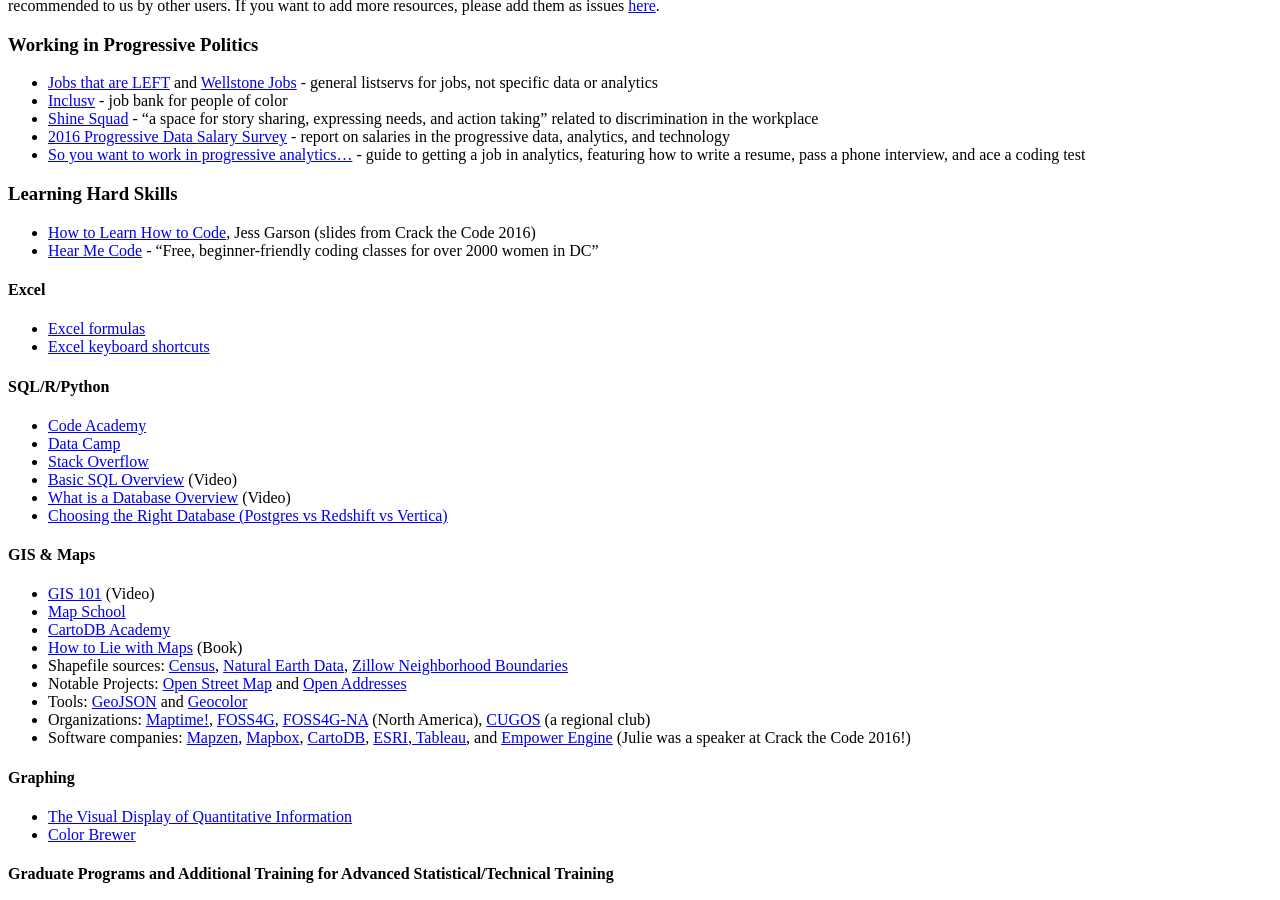
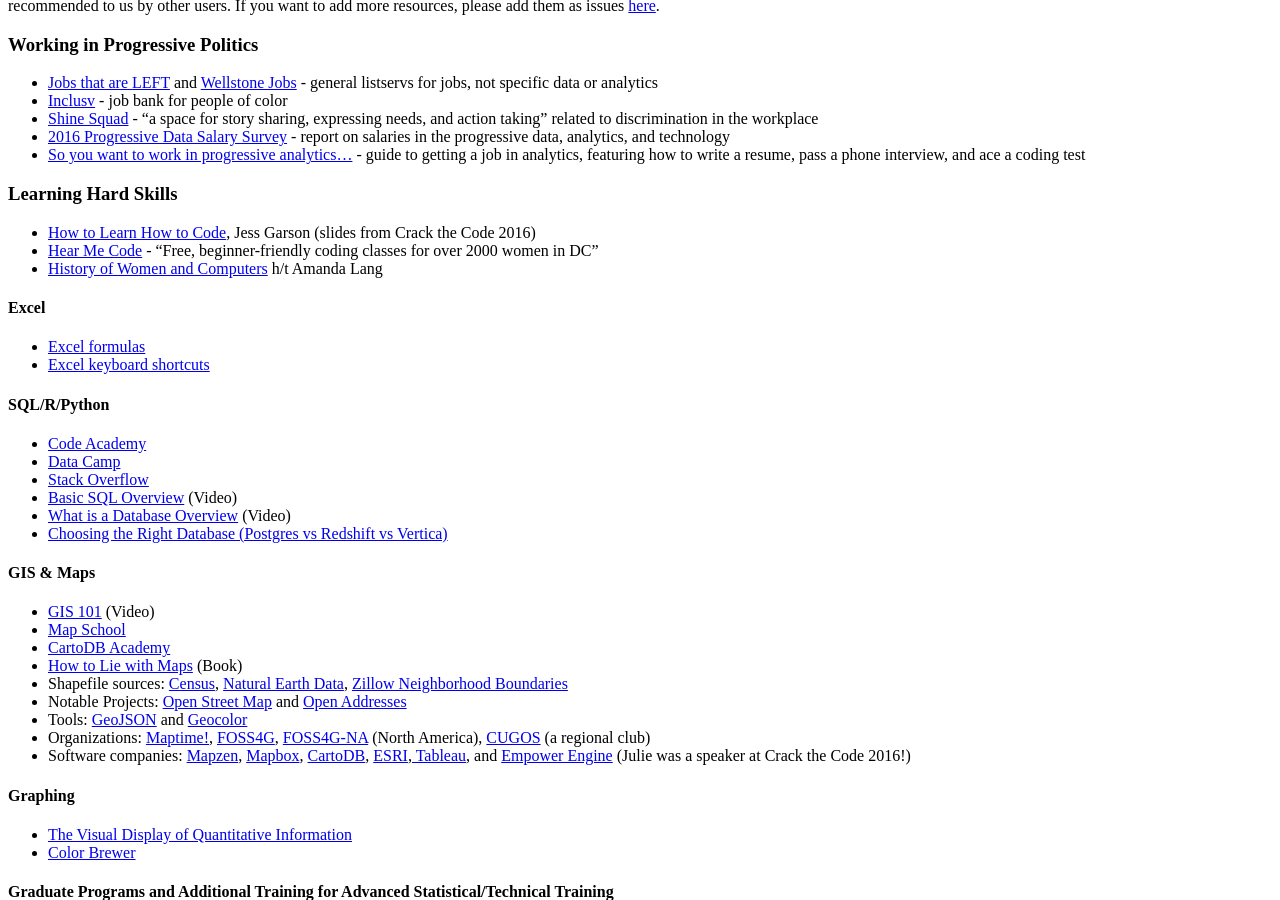
Before and after one commit to anniejw6/crackthecode_site, a Jekyll site: the page built from resources.md, in a window 1280 px wide and 900 px high, scrolled down 394 px. Built offline with Jekyll 4.4.1, drawn with Linux system fonts in a browser that asks for light colours; Markdown is read by kramdown in place of the engine named in the settings.

Commit message:
add history of women and computing

```diff
--- a/resources.md
+++ b/resources.md
@@ -21,6 +21,7 @@
 
 * [How to Learn How to Code](https://github.com/JessicaGarson/Crack-the-Code-Talk), Jess Garson (slides from Crack the Code 2016)
 * [Hear Me Code](http://hearmecode.com/) - "Free, beginner-friendly coding classes for over 2000 women in DC"
+* [History of Women and Computers](https://www.certstaff.com/classes/history-women-computers.html) h/t Amanda Lang
 
 #### Excel
 
```
